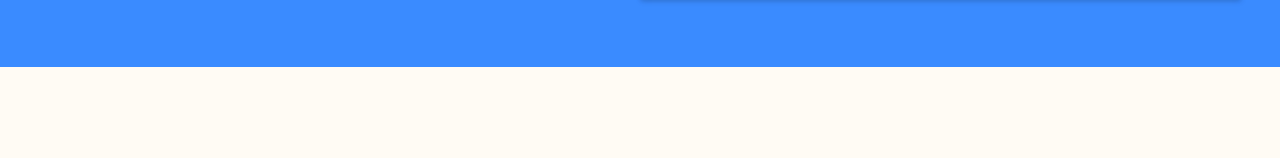
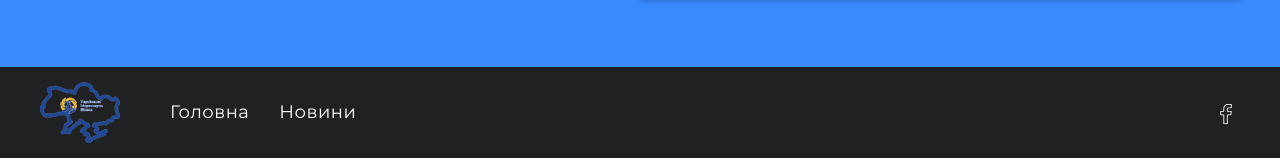
Before and after one commit to andriitomilov/UPBSassociation, a plain HTML site: page index.html in a window 1280 px wide. Shown: the part 2241-2399 px from the top of the page. Before the commit the page ends 2308 px from the top, so only its background shows below. Drawn offline with nearby package versions, Linux system fonts and the light colour scheme.

Commit message:
зробив футер

```diff
--- a/index.html
+++ b/index.html
@@ -180,5 +180,46 @@
         ></iframe>
       </div>
     </section>
+
+    <footer class="footer">
+      <div class="container footer__container">
+        <a href="./" class="logo footer__logo"
+          ><img
+            src="./img/logo.png"
+            alt="логотип"
+            class="logo__img"
+            width="80px"
+          />
+        </a>
+
+        <ul class="footer__list">
+          <li class="footer__item">
+            <a href="./" class="footer__link active">Головна</a>
+          </li>
+          <li class="footer__item">
+            <a href="./news.html" class="footer__link">Новини</a>
+          </li>
+        </ul>
+
+        <a
+          class="footer__icons"
+          href="https://www.facebook.com/UPBSassociation"
+          target="_blank"
+          rel="nofollow noreferrer noopener"
+        >
+          <svg class="footer__svg footer__svg--visible" width="32" height="32">
+            <use href="./img/icons.svg#icon-facebook-2"></use>
+          </svg>
+
+          <svg
+            class="footer__svg footer__svg--hovered footer__svg--hidden"
+            width="32"
+            height="32"
+          >
+            <use href="./img/icons.svg#icon-facebook-1"></use>
+          </svg>
+        </a>
+      </div>
+    </footer>
   </body>
 </html>
--- a/sass/layout/_footer.scss
+++ b/sass/layout/_footer.scss
@@ -0,0 +1,120 @@
+.footer {
+  background-color: #1f2123;
+
+  @include max-tablet() {
+    padding-top: 10px;
+    padding-bottom: 10px;
+  }
+}
+.footer__container {
+  @include centered(flex, space-between, center);
+
+  @include tablet() {
+    justify-content: flex-start;
+  }
+}
+
+.footer__logo .logo__img {
+  width: 80px;
+}
+.footer__list {
+
+
+  @include tablet() {
+    display: flex;
+    gap: 30px;
+
+    margin-left: 50px;
+  }
+}
+.footer__item {
+    @include max-tablet() {
+    &:not(:last-child) {
+        margin-bottom: 10px;
+    }
+  }
+}
+.footer__link {
+  position: relative;
+  display: block;
+
+  font-size: 18px;
+  line-height: 1.2;
+  color: $color-secondary;
+
+  @include tablet() {
+    padding-top: 10px;
+    padding-bottom: 10px;
+  }
+
+  &:before {
+    content: '';
+    position: absolute;
+    left: 0;
+    bottom: 7px;
+
+    display: block;
+
+    width: 100%;
+    height: 2px;
+
+    border-radius: 4px;
+
+    background-color: $color-secondary;
+
+    transform: scale(0);
+
+    transition: transform $transition;
+  }
+
+  &:hover:before,
+  &:focus:before {
+    transform: scale(1);
+  }
+}
+
+.footer__icons {
+  position: relative;
+  width: 30px;
+  height: 30px;
+  display: inline-flex;
+
+  overflow: hidden;
+
+  @include tablet() {
+    margin-left: auto;
+  }
+
+  &:hover .footer__svg--visible,
+  &:focus .footer__svg--visible {
+    transform: translateY(-100%);
+  }
+
+  &:hover .footer__svg--hidden,
+  &:focus .footer__svg--hidden {
+    transform: translateY(0);
+  }
+}
+
+.footer__svg {
+  position: absolute;
+  top: 0;
+  left: 0;
+  padding-top: 5px;
+  padding-bottom: 5px;
+  fill: $color-secondary;
+
+  transition: transform $transition;
+}
+
+.footer__svg--visible {
+  transform: translateY(0);
+}
+
+.footer__svg--hovered {
+  background-color: $color-hover;
+}
+
+.footer__svg--hidden {
+  transform: translateY(100%);
+}
```
Also changed, not shown: css/style.css, css/style.min.css, img/icons.svg (added), 2 other files.
